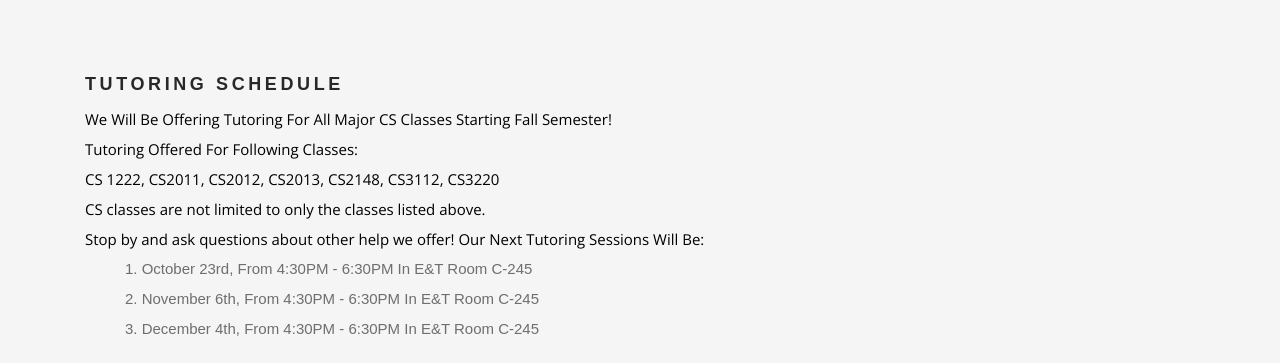
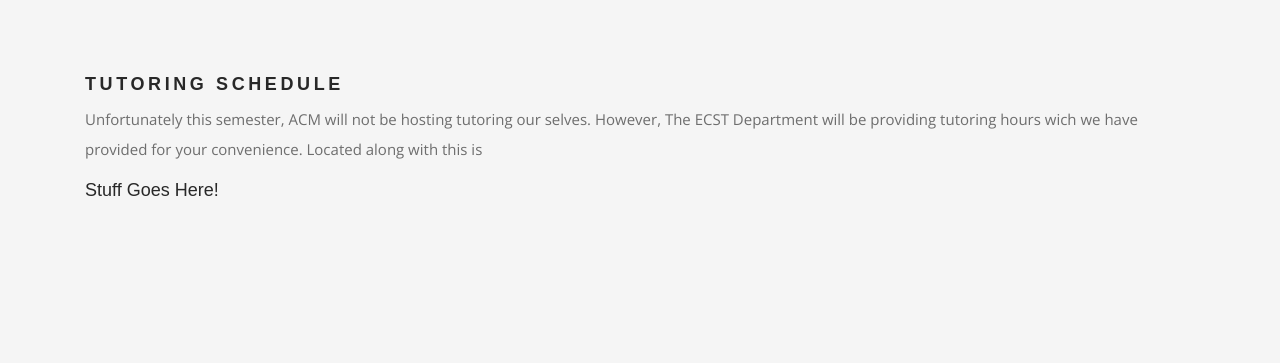
Before and after one commit to rdunning75/web-2018-19, a plain HTML site: page pages/resources.html in a window 1280 px wide. Shown: the part 612-975 px from the top of the page. Drawn offline with nearby package versions, Linux system fonts and the light colour scheme.

Commit message:
Added disclaimer text for membership page Added new text to resources page under tutoring tab

```diff
--- a/pages/resources.html
+++ b/pages/resources.html
@@ -122,44 +122,19 @@
                 <div class="elements_title">
                     <h3>Tutoring Schedule</h3>
                 </div>
-                        <div class="row">
-                            <div class="col-lg-8">
-                                <div class="elements_progress_bars">
-
-                                    <div class="about_text">
-                                        <p style="color: black">We Will Be Offering Tutoring For All Major CS
-                                            Classes Starting Fall Semester!<br>
-
-                                            Tutoring Offered For Following Classes:<br>
-
-                                            CS 1222, CS2011, CS2012, CS2013, CS2148, CS3112, CS3220<br>
-
-                                            CS classes are not limited to only the classes listed above. <br>
-                                            Stop by and ask questions about other help we offer!
-                                            Our Next Tutoring Sessions Will Be:<br></p>
-                                        <ol class="offset-1">
-
-                                            <li>
-                                                October 23rd, From 4:30PM - 6:30PM In E&T Room C-245
-                                            </li>
-                                            <li>
-                                                November 6th, From 4:30PM - 6:30PM In E&T Room C-245
-                                            </li>
-                                            <li>
-                                                December 4th, From 4:30PM - 6:30PM In E&T Room C-245
-                                            </li>
-                                        </ol>
+                <div class="col-lg-13 ">
+                    <p>Unfortunately this semester, ACM will not be hosting tutoring our selves. However, The ECST
+                        Department will be providing tutoring hours wich we have provided for your convenience.
+                        Located along with this is </p>
                 </div>
-
-                                </div>
+                <div>
+                    <h3>Stuff Goes Here! </h3>
                 </div>
             </div>
         </div>
     </div>
 </div>
 
-        </div>
-    </div>
 
 <!--</footer>-->
 
```
Also changed, not shown: pages/membership.html (+5 -2 lines). Lines whose indentation alone changed are shown as unchanged.
